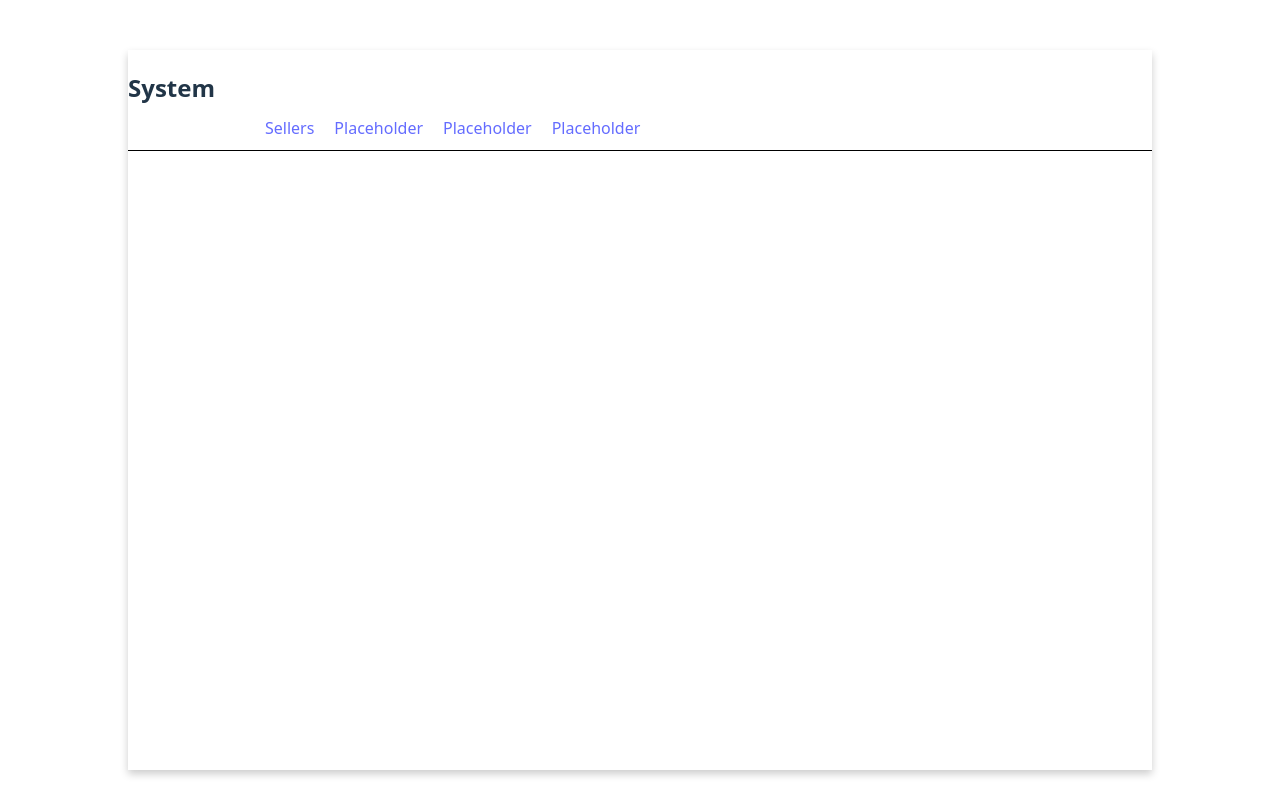
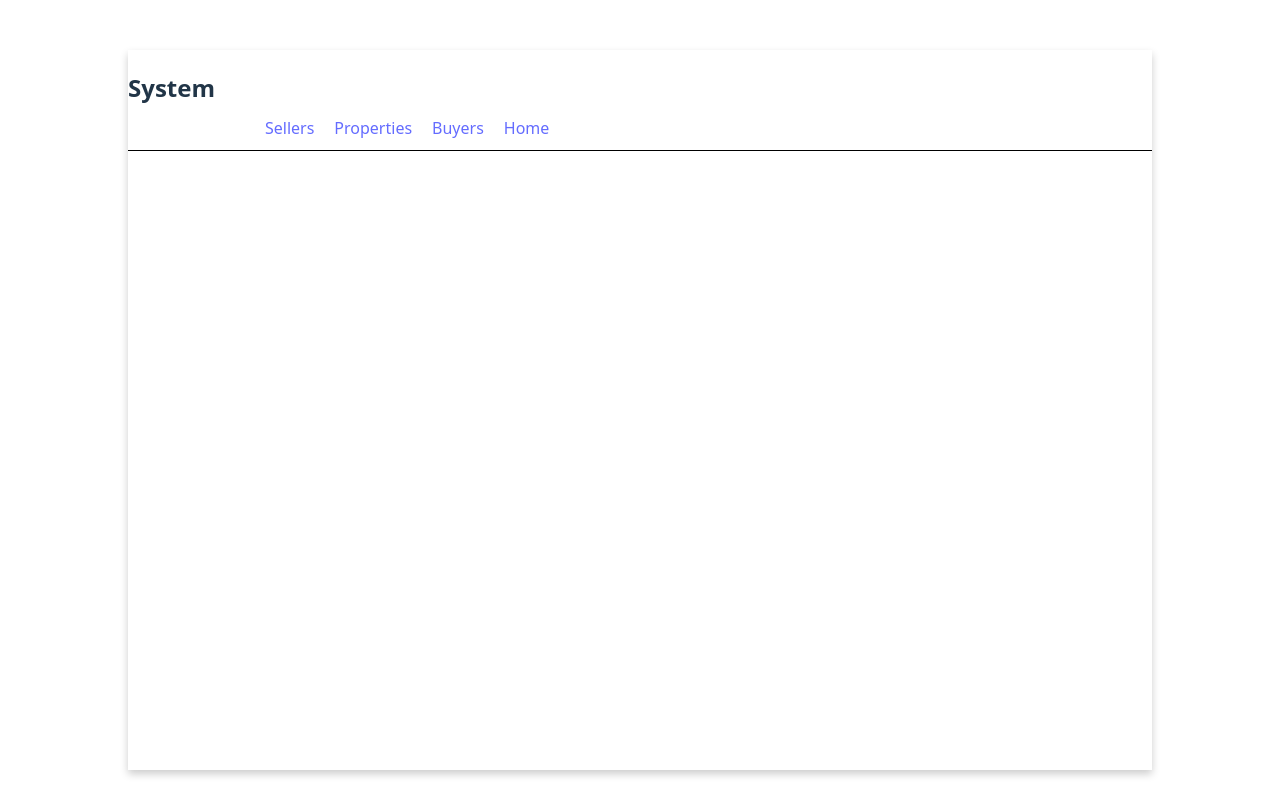
Before and after one commit to Ryancole123/reactProject, a React (Vite) app in the folder Application/: page / in a window 1280 px wide. Built offline with nearby package versions, Linux system fonts and the light colour scheme.

Commit message:
Nav corrections & restructure

```diff
--- a/Application/src/App.jsx
+++ b/Application/src/App.jsx
@@ -8,27 +8,31 @@ function App() {
 
   return (
     <>
+    <BrowserRouter>
     <div className='app-container'>
     <nav className='navbar'>
       <h2>System</h2>
-      <BrowserRouter>
+
         <ul>
           <li><Link to="/sellers">Sellers</Link></li>
-          <li><Link to="/#">Placeholder</Link></li>
-          <li><Link to="/#">Placeholder</Link></li>
-          <li><Link to="/#">Placeholder</Link></li>
+          <li><Link to="/properties">Properties</Link></li>
+          <li><Link to="/buyers">Buyers</Link></li>
+          <li><Link to="/">Home</Link></li>
         </ul>
-        <Routes>
+
+
+    </nav>
+    <Routes>
           <Route path="/sellers" element={<Sellers/>}/>
+          <Route path="/properties" element={<Sellers/>}/>
+          <Route path="/buyers" element={<Sellers/>}/>
         </Routes>
-      </BrowserRouter>
-    </nav>
-
 
 
 
 
     </div>
+    </BrowserRouter>
     </>
   )
 }
```
